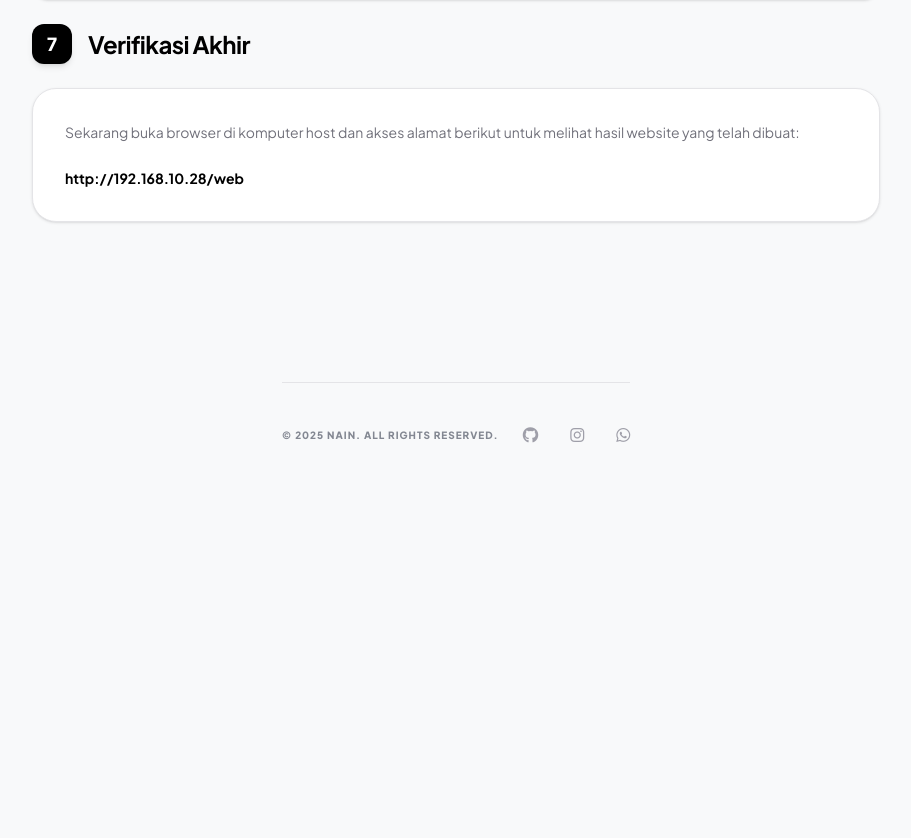
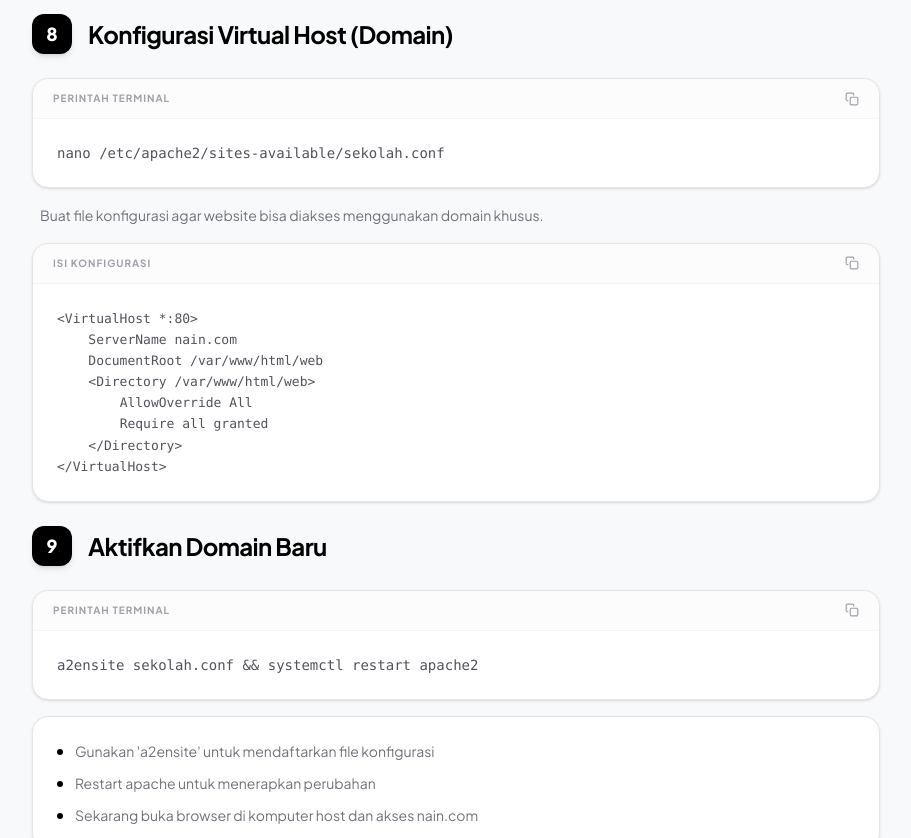
Before and after one commit to zhul001/naintech, a Next.js app: page /webserver in a window 1280 px wide. Shown: the part 4500-5338 px from the top of the page, without its empty margins (184-1095 px from the left). Before the commit the page ends 4995 px from the top, so only its background shows below. Built offline with nearby package versions, Linux system fonts and the light colour scheme.

Commit message:
fix: resolve cascading renders error and reorder web server steps

```diff
--- a/src/app/webserver/page.tsx
+++ b/src/app/webserver/page.tsx
@@ -1,5 +1,5 @@
 "use client";
-import { useState, useEffect } from "react";
+import dynamic from 'next/dynamic';
 
 // Komponen reusable untuk Step
 interface StepProps {
@@ -42,7 +42,6 @@ const StepComponent = ({ step }: { step: StepProps }) => {
       </div>
 
       <div className="space-y-4">
-        {/* Terminal Command Box */}
         {step.command && (
           <div className="bg-white dark:bg-zinc-900 rounded-2xl overflow-hidden shadow-sm border border-zinc-200 dark:border-zinc-800">
             <div className="px-5 py-3 flex justify-between items-center border-b border-zinc-100 dark:border-zinc-800 bg-zinc-50/50 dark:bg-zinc-900/30">
@@ -64,14 +63,12 @@ const StepComponent = ({ step }: { step: StepProps }) => {
           </div>
         )}
 
-        {/* Description Text */}
         {step.description && (
           <p className="text-sm text-zinc-500 dark:text-zinc-400 leading-relaxed px-2">
             {step.description}
           </p>
         )}
 
-        {/* Notes Box */}
         {step.notes && step.notes.length > 0 && (
           <div className="bg-white dark:bg-zinc-900 p-6 rounded-2xl border border-zinc-200 dark:border-zinc-800 shadow-sm transition-all hover:border-zinc-300 dark:hover:border-zinc-700">
             <ul className="space-y-3 text-sm text-zinc-500 dark:text-zinc-400">
@@ -85,7 +82,6 @@ const StepComponent = ({ step }: { step: StepProps }) => {
           </div>
         )}
 
-        {/* Configuration Content Box */}
         {step.config && (
           <div className="bg-white dark:bg-zinc-900 rounded-2xl overflow-hidden shadow-sm border border-zinc-200 dark:border-zinc-800">
             <div className="px-5 py-3 flex justify-between items-center border-b border-zinc-100 dark:border-zinc-800 bg-zinc-50/50 dark:bg-zinc-900/30">
@@ -111,13 +107,7 @@ const StepComponent = ({ step }: { step: StepProps }) => {
   );
 };
 
-export default function WebServerPage() {
-  const [isClient, setIsClient] = useState(false);
-
-  useEffect(() => {
-    setIsClient(true);
-  }, []);
-
+function WebServerContent() {
   const steps = {
     step1: {
       id: 1,
@@ -198,24 +188,21 @@ $result = $conn->query("SELECT * FROM siswa");
     <script src="https://cdn.tailwindcss.com"></script>
 </head>
 <body class="bg-gray-100 p-5 md:p-10">
-    <div class="max-w-4xl mx-auto">
+    <div class="max-w-4xl mx-auto text-zinc-900">
         <h1 class="text-3xl font-bold text-gray-800 mb-8 text-center">Manajemen Data Siswa</h1>
-
-        <div class="bg-white p-6 rounded-xl shadow-md mb-10 text-zinc-900">
+        <div class="bg-white p-6 rounded-xl shadow-md mb-10">
             <h2 class="text-lg font-semibold mb-4 text-gray-700">Tambah Siswa Baru</h2>
             <form method="POST" class="flex flex-col md:flex-row gap-4">
                 <input type="text" name="nama" placeholder="Nama Lengkap" required
-                    class="flex-1 p-3 border border-gray-300 rounded-lg focus:ring-2 focus:ring-blue-500 outline-none">
+                    class="flex-1 p-3 border border-gray-300 rounded-lg outline-none">
                 <input type="text" name="jurusan" placeholder="Jurusan" required
-                    class="flex-1 p-3 border border-gray-300 rounded-lg focus:ring-2 focus:ring-blue-500 outline-none">
-                <button type="submit"
-                    class="bg-blue-600 hover:bg-blue-700 text-white font-bold py-3 px-6 rounded-lg transition duration-200">
+                    class="flex-1 p-3 border border-gray-300 rounded-lg outline-none">
+                <button type="submit" class="bg-blue-600 hover:bg-blue-700 text-white font-bold py-3 px-6 rounded-lg transition duration-200">
                     Tambah
                 </button>
             </form>
         </div>
-
-        <div class="bg-white rounded-xl shadow-md overflow-hidden text-zinc-900">
+        <div class="bg-white rounded-xl shadow-md overflow-hidden">
             <table class="w-full text-left border-collapse">
                 <thead>
                     <tr class="bg-gray-50 border-b">
@@ -234,21 +221,31 @@ $result = $conn->query("SELECT * FROM siswa");
                         </td>
                     </tr>
                     <?php endwhile; ?>
-                    <?php if ($result->num_rows == 0): ?>
-                    <tr>
-                        <td colspan="3" class="p-10 text-center text-gray-400">Belum ada data siswa.</td>
-                    </tr>
-                    <?php endif; ?>
                 </tbody>
             </table>
         </div>
     </div>
 </body>
 </html>`
-    }
+    },
+    step7: {
+      id: 8,
+      title: "Konfigurasi Virtual Host (Domain)",
+      command: "nano /etc/apache2/sites-available/sekolah.conf",
+      description: "Buat file konfigurasi agar website bisa diakses menggunakan domain khusus.",
+      config: `<VirtualHost *:80>\n    ServerName nain.com\n    DocumentRoot /var/www/html/web\n    <Directory /var/www/html/web>\n        AllowOverride All\n        Require all granted\n    </Directory>\n</VirtualHost>`,
+    },
+    step8: {
+      id: 9,
+      title: "Aktifkan Domain Baru",
+      command: "a2ensite sekolah.conf && systemctl restart apache2",
+      notes: [
+        "Gunakan 'a2ensite' untuk mendaftarkan file konfigurasi",
+        "Restart apache untuk menerapkan perubahan",
+        "Sekarang buka browser di komputer host dan akses nain.com",
+      ],
+    },
   };
-
-  if (!isClient) return null;
 
   return (
     <div className="selection:bg-zinc-100 dark:selection:bg-zinc-800">
@@ -274,6 +271,7 @@ $result = $conn->query("SELECT * FROM siswa");
               <div className="h-px grow bg-zinc-200 dark:bg-zinc-800"></div>
             </div>
 
+            {/* Langkah 1 - 6 */}
             <StepComponent step={steps.step1} />
             <StepComponent step={steps.step2} />
             <StepComponent step={steps.step3} />
@@ -281,36 +279,45 @@ $result = $conn->query("SELECT * FROM siswa");
             <StepComponent step={steps.step5} />
             <StepComponent step={steps.step6} />
 
-            {/* Step 7 - Testing */}
+            {/* Step 7 - Verifikasi via IP */}
             <div className="space-y-6">
               <div className="flex items-center gap-4">
                 <div className="h-10 w-10 shrink-0 rounded-xl bg-black dark:bg-white text-white dark:text-black flex items-center justify-center font-black text-lg shadow-md">
                   7
                 </div>
                 <h3 className="text-xl md:text-2xl font-bold text-black dark:text-white tracking-tight">
-                  Verifikasi Akhir
+                  Verifikasi Akses IP
                 </h3>
               </div>
-
               <div className="bg-white dark:bg-zinc-900 p-8 rounded-3xl border border-zinc-200 dark:border-zinc-800 shadow-sm transition-all hover:border-zinc-300 dark:hover:border-zinc-700">
                 <p className="text-sm text-zinc-500 dark:text-zinc-400 leading-relaxed">
-                  Sekarang buka browser di komputer host dan akses alamat berikut untuk melihat hasil website yang telah dibuat:
+                  Sebelum setting domain, pastikan aplikasi PHP sudah berjalan normal dengan mengakses alamat IP:
                   <br /><br />
                   <a
                     href="http://192.168.10.28/web"
-                    className="relative inline-block text-black dark:text-white font-bold no-underline group"
+                    className="relative inline-block text-black dark:text-white font-bold group"
                     target="_blank"
                     rel="noopener noreferrer"
                   >
                     http://192.168.10.28/web
-                    <span className="absolute left-0 -bottom-0.5 w-0 h-px bg-black dark:bg-white transition-all duration-300 ease-in-out group-hover:w-full"></span>
+                    <span className="absolute left-0 -bottom-0.5 w-0 h-px bg-black dark:bg-white transition-all duration-300 group-hover:w-full"></span>
                   </a>
                 </p>
               </div>
             </div>
+
+            {/* Langkah 8 & 9 (Data dari Object) */}
+            <StepComponent step={steps.step7} />
+            <StepComponent step={steps.step8} />
+
           </section>
         </main>
       </div>
     </div>
   );
 }
+
+// Gunakan dynamic export untuk mematikan SSR dan menghilangkan error setState
+export default dynamic(() => Promise.resolve(WebServerContent), {
+  ssr: false
+});
```
